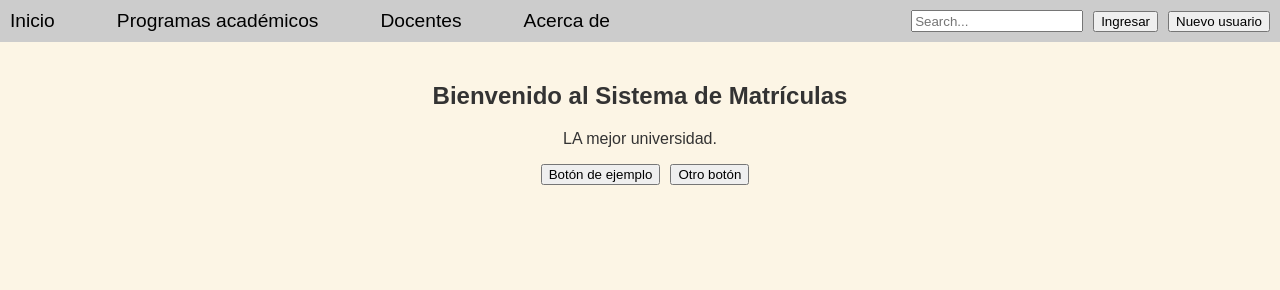
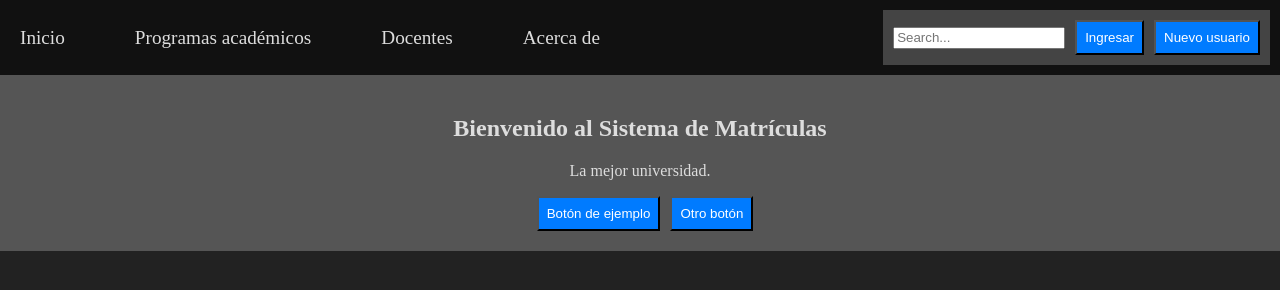
Before and after one commit to LuisFilo/TallerLfilo, a plain HTML site: page Desktop/filo01/index.html in a window 1280 px wide. Drawn offline with Linux system fonts and the light colour scheme.

Commit message:
Ramadark

```diff
--- a/Desktop/filo01/assets/css/estilos.css
+++ b/Desktop/filo01/assets/css/estilos.css
@@ -1,7 +1,6 @@
 body {
-    font-family: Arial, sans-serif;
-    background-color: #fcf5e5;
-    color: #333;
+    background-color: #222 !important;
+    color: #fff;
     margin: 0;
     padding: 0;
     display: flex;
@@ -10,7 +9,7 @@ body {
 }
 
 header {
-    background-color: #ccc;
+    background-color: #111 !important;
     color: #fff;
     padding: 10px;
     text-align: center;
@@ -36,24 +35,30 @@ nav ul {
 }
 
 nav li {
+    background-color: #111 !important;
+    color: #ddd;
     font-size: 1.2em;
-    color: #666;
-    transition: color 0.3s ease;
+    padding: 10px;
+    transition: background-color 0.3s ease, color 0.3s ease;
 }
 
 nav li a {
-    color: black;
     text-decoration: none;
+    color: #ddd;
 }
 
 nav li:hover {
-    color: #007bff;
+    background-color: #333 !important;
+    color: #66a2ff;
 }
 
 .search-box {
+    background-color: #444 !important;
+    color: #ddd;
     margin-left: auto;
     display: flex;
     align-items: center;
+    padding: 10px;
 }
 
 .user-buttons {
@@ -62,10 +67,16 @@ nav li:hover {
 }
 
 .user-buttons button {
+    background-color: #007bff !important;
+    color: #fff;
     margin-left: 10px;
+    padding: 8px;
+    cursor: pointer;
 }
 
 section {
+    background-color: #555 !important;
+    color: #ddd;
     width: 100%;
     box-sizing: border-box;
     padding: 20px;
--- a/Desktop/filo01/index.html
+++ b/Desktop/filo01/index.html
@@ -28,7 +28,7 @@
 
     <section>
         <h1>Bienvenido al Sistema de Matrículas</h1>
-        <p>LA mejor universidad.</p>
+        <p>La mejor universidad.</p>
         <nav>
             <div class="user-buttons">
                 <button>Botón de ejemplo</button>
```
